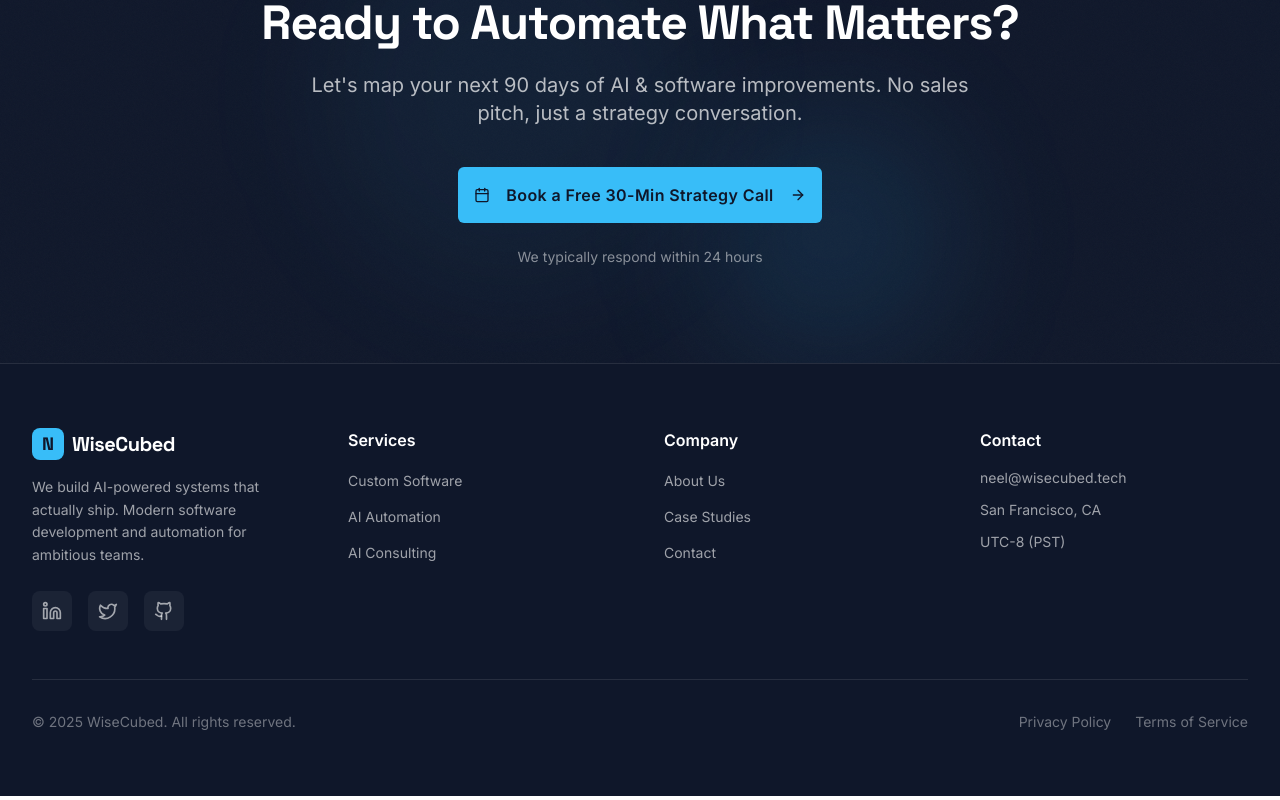
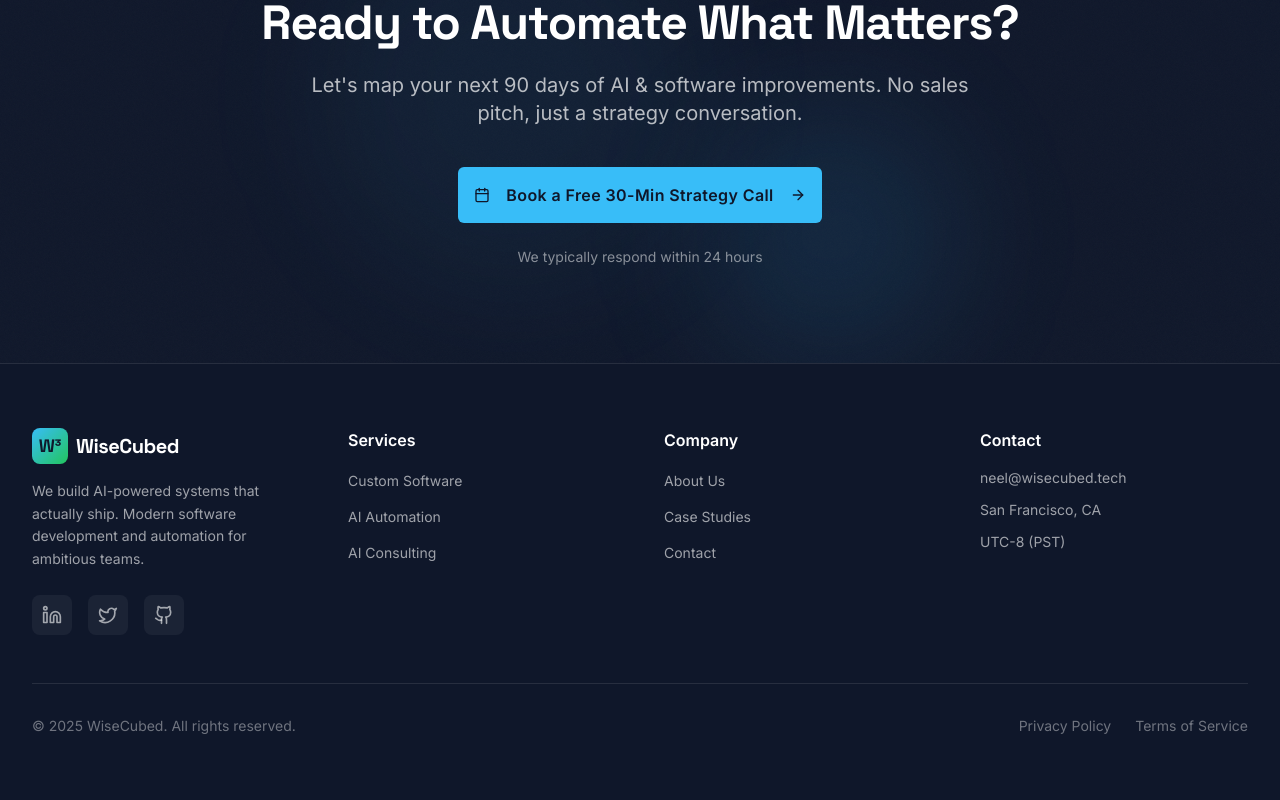
Before and after one commit to Neel2904/wisecubed, a Next.js app: page / in a window 1280 px wide. Shown: the part 4041-4841 px from the top of the page. Built offline with nearby package versions, Linux system fonts and the light colour scheme.

Commit message:
Modified the footer logo

```diff
--- a/components/footer.tsx
+++ b/components/footer.tsx
@@ -32,8 +32,22 @@ export function Footer() {
           {/* Brand */}
           <div className="lg:col-span-1">
             <Link href="/" className="flex items-center gap-2 mb-4">
-              <div className="w-8 h-8 rounded-lg bg-cyan flex items-center justify-center">
-                <span className="text-navy font-bold text-lg font-heading">N</span>
+            <div
+                style={{
+                  width: '36px',
+                  height: '36px',
+                  background: 'linear-gradient(135deg, #38BDF8 0%, #22C55E 100%)',
+                  borderRadius: '8px',
+                  display: 'flex',
+                  alignItems: 'center',
+                  justifyContent: 'center',
+                  fontFamily: 'Space Grotesk',
+                  fontWeight: '700',
+                  fontSize: '18px',
+                  color: '#0F172A',
+                }}
+              >
+                W³
               </div>
               <span className="text-white font-heading font-bold text-xl tracking-tight">WiseCubed</span>
             </Link>
@@ -47,6 +61,7 @@ export function Footer() {
               {socialLinks.map((social, i) => (
                 <a
                   key={i}
+                  target="_blank"
                   href={social.href}
                   className="w-10 h-10 rounded-lg bg-white/5 flex items-center justify-center hover:bg-cyan/20 transition-colors"
                   aria-label={social.label}
```
